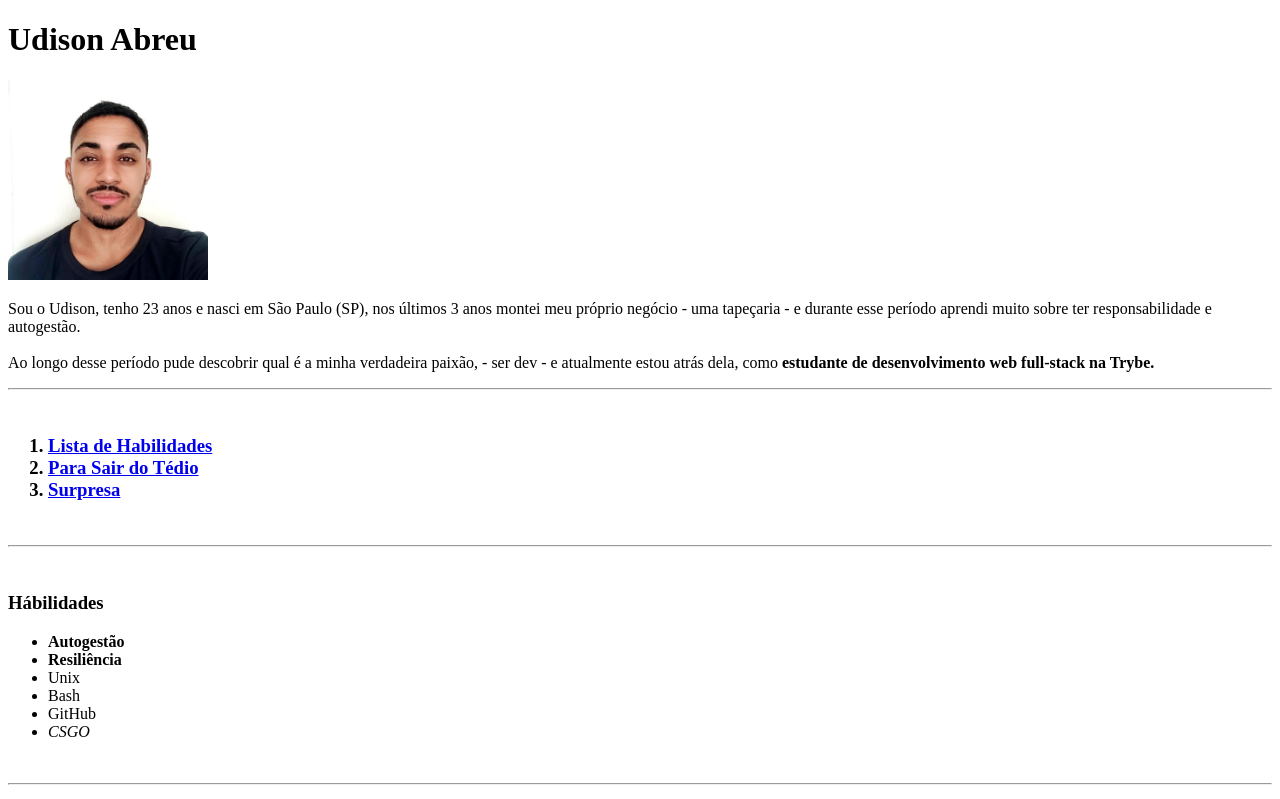
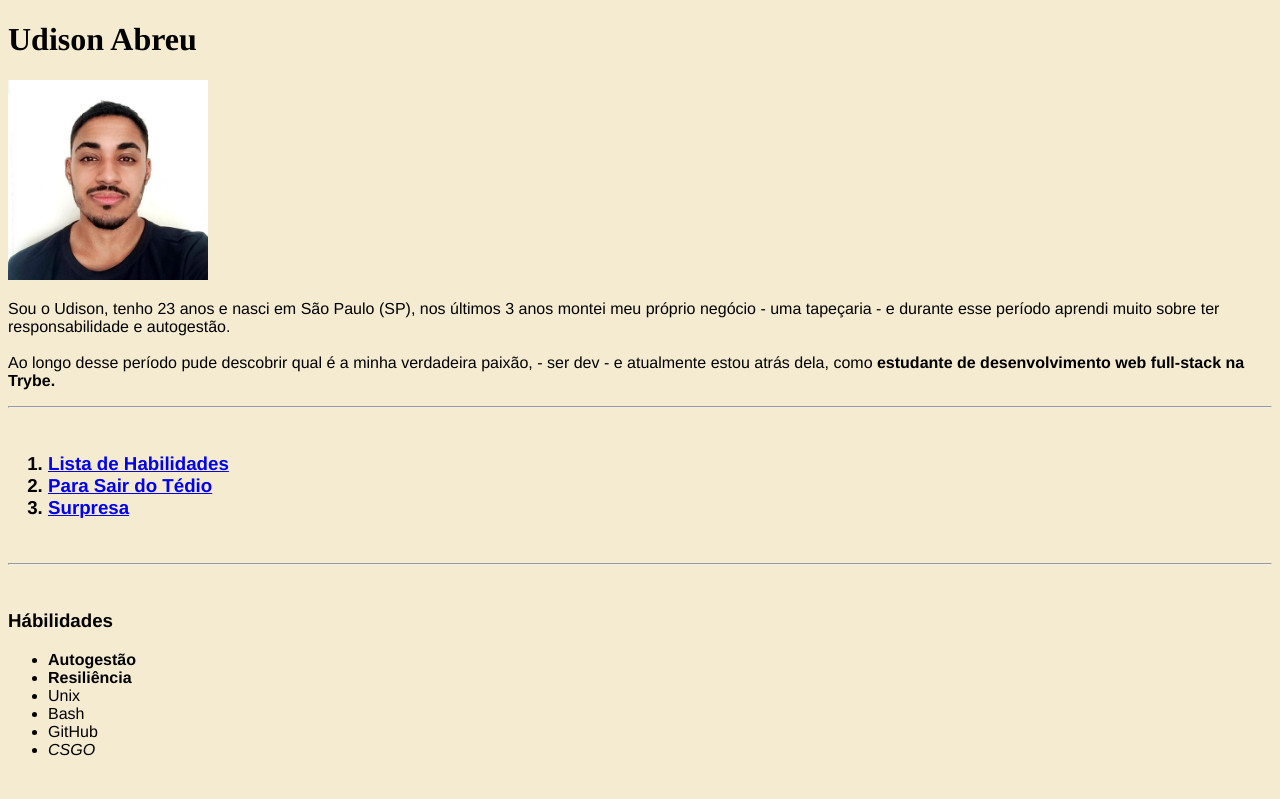
Before and after one commit to udis0n/udis0n.github.io, a plain HTML site: page index.html in a window 1280 px wide. Shown: the top 799 px of the page. Drawn offline with Linux system fonts and the light colour scheme.

Commit message:
Mudança de fonte e background color

```diff
--- a/index.html
+++ b/index.html
@@ -5,6 +5,19 @@
     <meta http-equiv="X-UA-Compatible" content="IE=edge">
     <meta name="viewport" content="width=device-width, initial-scale=1.0">
     <title>Portifólio: Udison Abreu</title>
+    <style>
+
+        body {
+            font-family: Helvetica, sans-serif;
+            background-color: #F4EBD0
+            ;
+        }
+
+        h1 {
+            font-family: Times, serif
+        }
+
+    </style>
 </head>
 <body>
     <h1>
```
